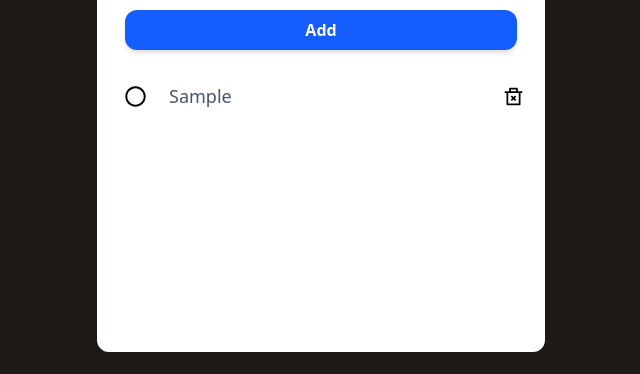
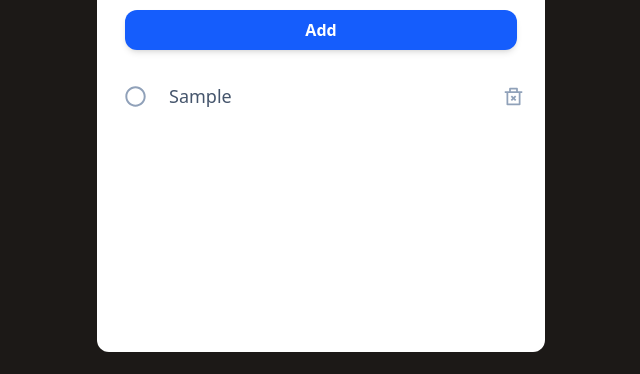
Before and after one commit to gitterence/to-do-list, a React (Vite) app: page / in a window 1280 px wide. Both pictures are taken after typing "Sample" into the empty fields and a click on the button "Add". Shown: the part 323-697 px from the top of the page, without its empty margins (319-959 px from the left). Built offline with nearby package versions, Linux system fonts and the light colour scheme.

Commit message:
feat: refactor and create a new useTodos hook

```diff
--- a/src/components/Todo.jsx
+++ b/src/components/Todo.jsx
@@ -1,57 +1,33 @@
-import { useState, useRef } from "react";
+import { useRef } from "react";
 import { LuClipboardList } from "react-icons/lu";
 import TodoItem from "./TodoItem";
+import { useTodos } from "../hooks/useTodos";
 
 
 const Todo = () => {
 
-    const [todoList, setTodoList] = useState([]);
-
+    const { todoList, addTodo, removeTodo, toggleTodo } = useTodos();
     const inputRef = useRef(null);
 
-    const addTodo = () => {
+    const handleAdd = () => {
         const inputText = inputRef.current.value.trim();
 
         if (inputText === "") {
             return null;
         }
 
-        const newTodo = {
-            id: Date.now(),
-            text: inputText,
-            isCompleted: false
-        }
-
-        setTodoList((prevTodos) => [...prevTodos, newTodo]);
-
+        addTodo(inputText);
         inputRef.current.value = "";
     }
 
-    const removeTodo = (id) => {
-        setTodoList((prevTodos) => {
-            return prevTodos.filter((item) => item.id !== id)
-        })
-    }
-
-    const toggleTodoStatus = (id) => {
-        setTodoList((prevTodos) => {
-            return prevTodos.map((item) => {
-                if (item.id === id) {
-                    return { ...item, isCompleted: !item.isCompleted }
-                }
-                return item;
-            })
-        })
-    }
-
     return (
-        <div class='bg-white place-self-center w-11/12 max-w-md flex flex-col p-7 min-h-[550px] rounded-xl'>
+        <div class='bg-white place-self-center w-11/12 max-w-md flex flex-col p-7 min-h-[550px] rounded-xl' aria-labelledby="todo-title">
             <div class="flex items-center gap-4 mt-6 mb-2">
                 <div class="p-3 bg-blue-50 rounded-2xl border border-blue-100 shadow-sm">
                     <LuClipboardList size={28} class="text-blue-600" />
                 </div>
                 <div>
-                    <h1 class="text-2xl font-bold text-slate-800 tracking-tight">To-Do List</h1>
+                    <h1 id="todo-title" class="text-2xl font-bold text-slate-800 tracking-tight">To-Do List</h1>
                     <p class="text-slate-500 text-xs font-medium">Stay organized & productive</p>
                 </div>
             </div>
@@ -64,24 +40,41 @@ const Todo = () => {
                         class="bg-slate-50 border border-slate-200 text-slate-900 text-sm rounded-xl focus:ring-2 focus:ring-blue-500 focus:border-transparent focus:bg-white block w-full px-4 py-3 shadow-sm placeholder-slate-400 transition-all duration-200 ease-in-out outline-none"
                         placeholder="Add a new task"
                         required
+                        aria-label="New task description"
+                        onKeyDown={(e) => e.key === 'Enter' && handleAdd()}
                     />
                 </div>
 
                 <div class="flex justify-center mt-5">
                     <button
                         type="submit"
-                        onClick={addTodo}
+                        onClick={handleAdd}
                         class="w-full px-4 py-2 bg-blue-600 text-white font-semibold rounded-xl shadow-md hover:bg-blue-700 hover:shadow-lg focus:outline-none active:scale-95 active:shadow-sm cursor-pointer transition-all duration-200"
+                        aria-label="Add new task"
                     >
                         Add
                     </button>
                 </div>
             </div>
 
-            <div class='mt-5'>
-                {todoList.map((item, indx) => {
-                    return <TodoItem key={indx} id={item.id} taskName={item.text} isCompleted={item.isCompleted} removeTodo={removeTodo} toggleTodoStatus={toggleTodoStatus} />
-                })}
+            <div class='mt-5 flex-1'>
+                {todoList.length === 0 ? (
+                    <div class="flex flex-col items-center justify-center mt-10 text-center opacity-60">
+                        <div class="text-5xl mb-4">📝</div>
+                        <p class="text-slate-500 text-sm">No tasks yet. Add one to get started!</p>
+                    </div>
+                ) : (
+                    todoList.map((item) => {
+                        return <TodoItem
+                            key={item.id}
+                            id={item.id}
+                            taskName={item.text}
+                            isCompleted={item.isCompleted}
+                            removeTodo={removeTodo}
+                            toggleTodoStatus={toggleTodo}
+                        />
+                    })
+                )}
             </div>
 
         </div>
--- a/src/components/TodoItem.jsx
+++ b/src/components/TodoItem.jsx
@@ -4,28 +4,43 @@ import { RiDeleteBin2Line } from "react-icons/ri";
 
 const TodoItem = ({ id, taskName, isCompleted, removeTodo, toggleTodoStatus }) => {
     return (
-        <div class='flex items-center my-3 gap-2'>
-            <div class='flex flex-1 items-center cursor-pointer' onClick={() => toggleTodoStatus(id)}>
+        <div class='flex items-center my-3 gap-2' role="listitem">
+            <div
+                class='flex flex-1 items-center cursor-pointer'
+                onClick={() => toggleTodoStatus(id)}
+                role="button"
+                aria-pressed={isCompleted}
+                tabIndex={0}
+                onKeyDown={(e) => (e.key === 'Enter' || e.key === ' ') && toggleTodoStatus(id)}
+                aria-label={`Mark "${taskName}" as ${isCompleted ? 'incomplete' : 'complete'}`}
+            >
                 {isCompleted ? (
-                    <div class='w-7'>
+                    <div class='w-7 text-blue-600'>
                         <FaRegCheckCircle size={21} />
                     </div>
 
                 ) : (
-                    <div class='w-7'>
+                    <div class='w-7 text-slate-400'>
                         <FaRegCircle size={21} />
                     </div>
 
                 )}
 
                 <p class={`ml-4 text-lg text-slate-600
-                    ${isCompleted ? "line-through" : ""}`}>
+                    ${isCompleted ? "line-through opacity-50" : ""}`}>
                     {taskName}
                 </p>
             </div>
 
-            <div class='w-3.5 cursor-pointer'>
-                <RiDeleteBin2Line size={21} onClick={() => removeTodo(id)} />
+            <div
+                class='w-3.5 cursor-pointer text-slate-400 hover:text-red-500 transition-colors'
+                onClick={() => removeTodo(id)}
+                role="button"
+                tabIndex={0}
+                aria-label={`Delete task "${taskName}"`}
+                onKeyDown={(e) => (e.key === 'Enter' || e.key === ' ') && removeTodo(id)}
+            >
+                <RiDeleteBin2Line size={21} />
             </div>
         </div>
     );
--- /dev/null
+++ b/src/hooks/useTodos.js
@@ -0,0 +1,32 @@
+import { useState, useEffect } from "react";
+
+export const useTodos = () => {
+    const [todoList, setTodoList] = useState(
+        localStorage.getItem("todoList") ? JSON.parse(localStorage.getItem("todoList")) : []
+    );
+
+    useEffect(() => {
+        localStorage.setItem("todoList", JSON.stringify(todoList))
+    }, [todoList]);
+
+    const addTodo = (text) => {
+        const newTodo = {
+            id: Date.now(),
+            text,
+            isCompleted: false
+        };
+        setTodoList((prev) => [...prev, newTodo]);
+    };
+
+    const removeTodo = (id) => {
+        setTodoList((prev) => prev.filter((todo) => todo.id !== id));
+    };
+
+    const toggleTodo = (id) => {
+        setTodoList((prev) => prev.map((todo) =>
+            todo.id === id ? { ...todo, isCompleted: !todo.isCompleted } : todo
+        ));
+    };
+
+    return { todoList, addTodo, removeTodo, toggleTodo };
+};
```
